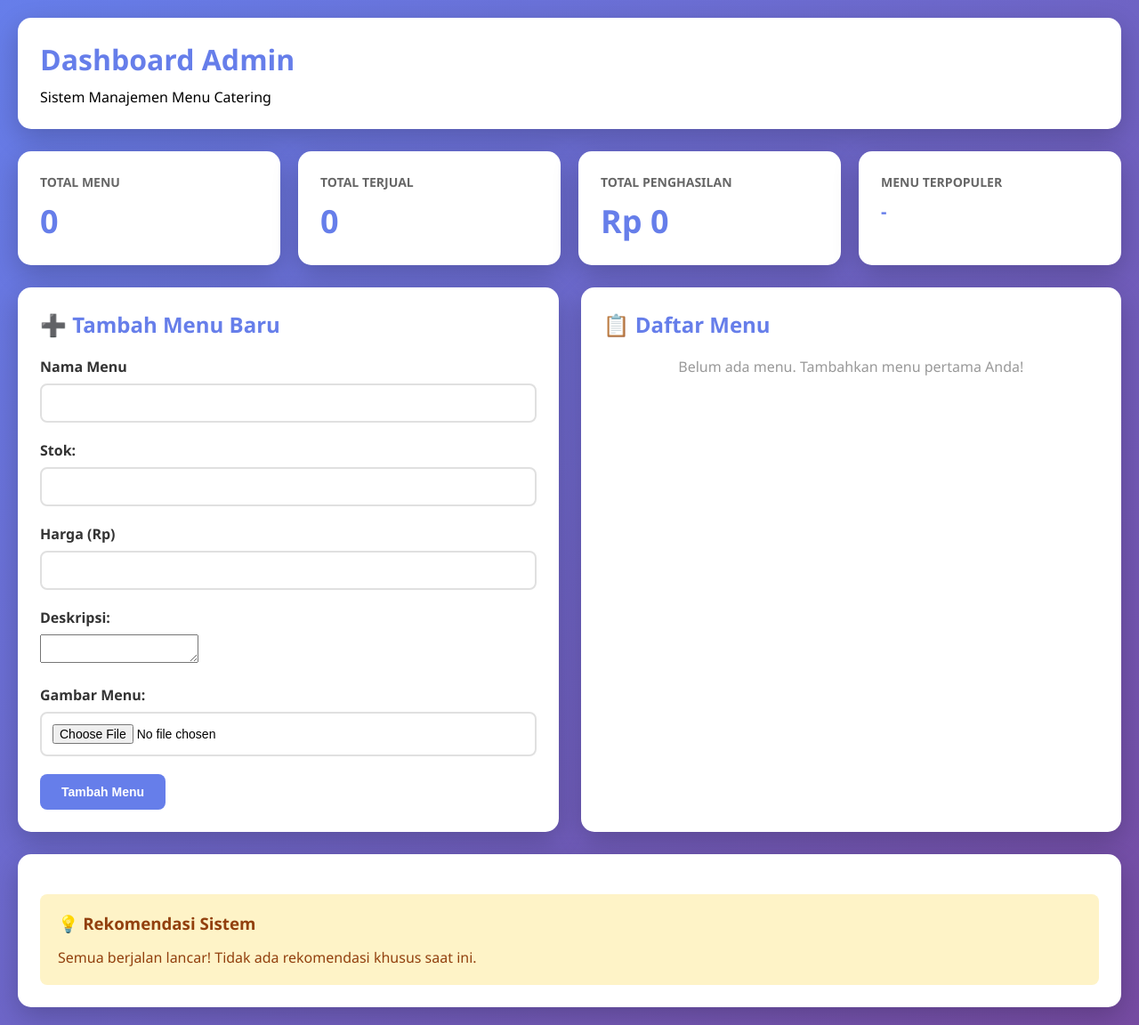
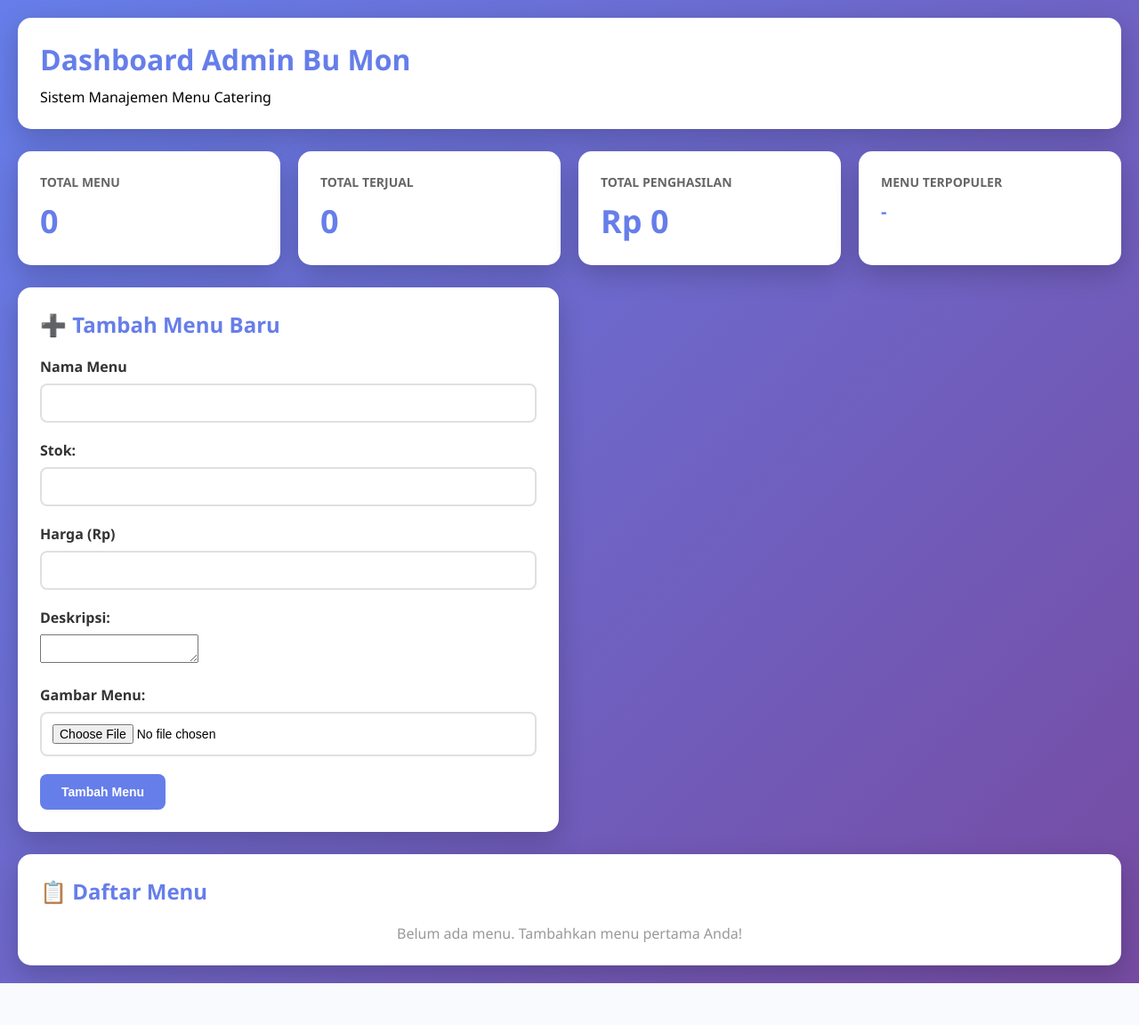
Before and after one commit to elbrowww/Project-Landing-Page-UMKM, a PHP site: page /Admin/index.php in a window 1280 px wide. Shown: the whole page at 89% size. After the commit the page ends 1105 px from the top, so only its background shows below. Run offline with PHP 8.4, Linux system fonts and the light colour scheme; the visitor is signed in with stand-in values (Sample User, id 1); data that the repository does not hold is empty.

Commit message:
Hapus menu Rekomendasi by EL

```diff
--- a/Admin/index.php
+++ b/Admin/index.php
@@ -2,7 +2,7 @@
     session_start();
 
     if (!isset($_SESSION['login'])) {
-        header("Location: login.php"); // arahkan ke halaman login
+        header("Location: login.php");
         exit();
     }
 
@@ -16,7 +16,7 @@
 <head>
     <meta charset="UTF-8">
     <meta name="viewport" content="width=device-width, initial-scale=1.0">
-    <title>Dashboard Admin</title>
+    <title>Dashboard Admin Bu Mon</title>
 
     <link rel="icon" href="../asset/img/logo.png" type="image/x-icon">
     <link rel="stylesheet" href="../asset/css/admin.css">
@@ -25,7 +25,7 @@
 <body>
     <div class="container">
         <div class="header">
-            <h1>Dashboard Admin</h1>
+            <h1>Dashboard Admin Bu Mon</h1>
             <p>Sistem Manajemen Menu Catering</p>
         </div>
 
@@ -110,7 +110,7 @@
                 </form>
             </div>
 
-            <div class="panel">
+            <div class="panel full-width">
                 <h2>📋 Daftar Menu</h2>
                 <div class="menu-list">
                     <?php if (empty($menuItems)): ?>
@@ -121,7 +121,6 @@
                                 <div class="menu-info">
                                     <h4><?php echo htmlspecialchars($menu['name']); ?></h4>
                                     <p>
-                                        Kategori: <?php echo htmlspecialchars($menu['category']); ?> |
                                         Harga: Rp <?php echo number_format($menu['price'], 0, ',', '.'); ?> |
                                         Stok: <?php echo $menu['stock']; ?> |
                                         Terjual: <?php echo $menu['sold']; ?>
@@ -138,56 +137,7 @@
                 </div>
             </div>
 
-            <div class="panel full-width">
-                <div class="recommendations">
-                    <h3>💡 Rekomendasi Sistem</h3>
-                    <div>
-                        <?php
-                        $recommendations = [];
 
-                        // Low stock recommendation
-                        $lowStockQuery = $pdo->query("SELECT name FROM menu WHERE stock < 10 AND stock > 0");
-                        $lowStock = $lowStockQuery->fetchAll(PDO::FETCH_COLUMN);
-                        if (!empty($lowStock)) {
-                            $recommendations[] = "⚠️ <strong>Stok Menipis:</strong> " . implode(', ', $lowStock) . " perlu direstock segera!";
-                        }
-
-                        // Not selling recommendation
-                        $notSellingQuery = $pdo->query("SELECT name FROM menu WHERE sold = 0");
-                        $notSelling = $notSellingQuery->fetchAll(PDO::FETCH_COLUMN);
-                        if (!empty($notSelling)) {
-                            $recommendations[] = "📉 <strong>Menu Kurang Laku:</strong> " . implode(', ', $notSelling) . " - Pertimbangkan promo atau perbaikan menu.";
-                        }
-
-                        // Top sellers recommendation
-                        $topSellersQuery = $pdo->query("SELECT name, sold FROM menu WHERE sold > 5 ORDER BY sold DESC LIMIT 3");
-                        $topSellers = $topSellersQuery->fetchAll(PDO::FETCH_ASSOC);
-                        if (!empty($topSellers)) {
-                            $topSellersList = array_map(function($item) {
-                                return $item['name'] . " ({$item['sold']} terjual)";
-                            }, $topSellers);
-                            $recommendations[] = "🏆 <strong>Menu Terlaris:</strong> " . implode(', ', $topSellersList) . " - Pertahankan kualitas!";
-                        }
-
-                        // Revenue recommendation
-                        $totalRevenue = $stats['total_revenue'] ?? 0;
-                        if ($totalRevenue > 100000) {
-                            $recommendations[] = "💰 <strong>Penghasilan Bagus:</strong> Total pendapatan Rp " . number_format($totalRevenue, 0, ',', '.') . ". Terus tingkatkan!";
-                        }
-
-                        if (empty($recommendations)) {
-                            echo '<p style="color: #92400e;">Semua berjalan lancar! Tidak ada rekomendasi khusus saat ini.</p>';
-                        } else {
-                            foreach ($recommendations as $rec) {
-                                echo "<div class='recommendation-item'>$rec</div>";
-                            }
-                        }
-                        ?>
-                    </div>
-                </div>
-            </div>
-        </div>
-    </div>
 
     <script>
         // Handle form submission
--- a/asset/css/admin.css
+++ b/asset/css/admin.css
@@ -188,26 +188,6 @@
             font-size: 12px;
         }
 
-        .recommendations {
-            background: #fef3c7;
-            padding: 20px;
-            border-radius: 8px;
-            margin-top: 20px;
-        }
-
-        .recommendations h3 {
-            color: #92400e;
-            margin-bottom: 15px;
-        }
-
-        .recommendation-item {
-            background: white;
-            padding: 12px;
-            border-radius: 6px;
-            margin-bottom: 10px;
-            border-left: 4px solid #f59e0b;
-        }
-
         .full-width {
             grid-column: 1 / -1;
         }
```
Also changed, not shown: config/TambahMenu.php (added).
